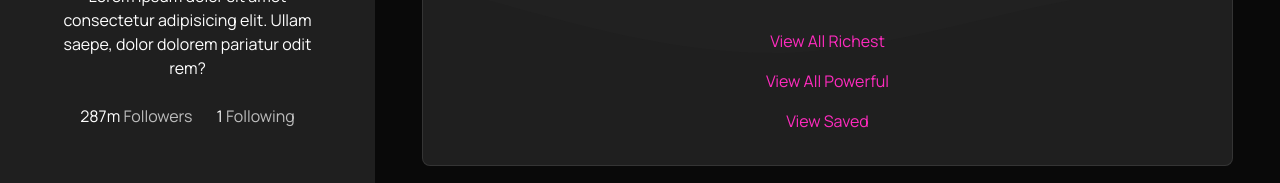
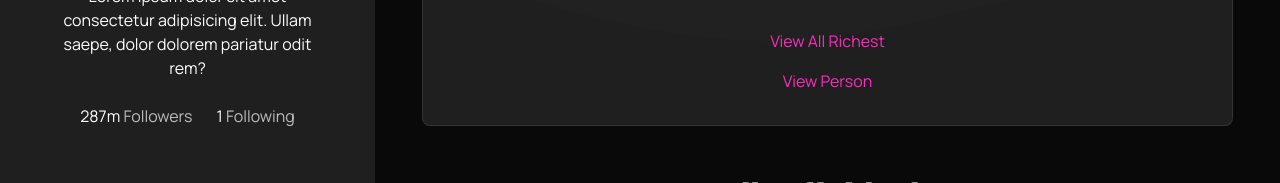
Before and after one commit to TDG-Org/Statue-Status, a React (Create React App) app in the folder client/: page / in a window 1280 px wide. Shown: the part 376-559 px from the top of the page. Built offline with nearby package versions, Linux system fonts and the light colour scheme.

Commit message:
linked mini bio page

```diff
--- a/client/src/pages/Home/HomePage.jsx
+++ b/client/src/pages/Home/HomePage.jsx
@@ -194,18 +194,10 @@ const HomePage = () => {
           </div>
           <div className="view-all-ppl-btn-wrapper">
             <Link
-              to="/powerful"
+              to="/mini-bio"
               className="view-all-ppl-btn"
             >
-              View All Powerful
-            </Link>
-          </div>
-          <div className="view-all-ppl-btn-wrapper">
-            <Link
-              to="/saved"
-              className="view-all-ppl-btn"
-            >
-              View Saved
+              View Person
             </Link>
           </div>
 
--- a/client/src/pages/MiniBio/MiniBioPage.jsx
+++ b/client/src/pages/MiniBio/MiniBioPage.jsx
@@ -5,10 +5,11 @@ const MiniBioPage = () => {
     <div className="MiniBioPage page">
       <h1>A Quick Look at [Person&apos;s Name]</h1>
 
+      <p><i className="bi bi-arrow-left"></i> Home</p>
       <hr />
 
       <div className="container">
-
+        <p>Lorem ipsum dolor sit amet consectetur adipisicing elit. Quaerat adipisci, aperiam deserunt ipsam ad voluptatibus. Eos saepe sequi officia possimus aliquam in ipsam corrupti delectus maiores placeat neque, omnis vitae.</p>
       </div>
 
       <hr />
--- a/client/src/pages/Statue-Status.jsx
+++ b/client/src/pages/Statue-Status.jsx
@@ -21,12 +21,13 @@ import {
   SavedPage,
   RichestPage,
   ProfilePage,
+  MiniBioPage,
   DiscoverPage,
   PowerfulPage,
   SettingsPage,
   FollowersPage,
   FollowingPage,
-} from "./index";
+} from "./";
 
 // Styles
 import "../sass/main.scss";
@@ -61,6 +62,7 @@ const StatueStatus = () => {
             {/* Home Extend Pages  */}
             <Route path="/richest" element={<RichestPage />} />
             <Route path="/powerful" element={<PowerfulPage />} />
+            <Route path="/mini-bio" element={<MiniBioPage />} />
 
             {/* Follow Lists Pages */}
             <Route path="/followers" element={<FollowersPage />} />
--- a/client/src/pages/index.js
+++ b/client/src/pages/index.js
@@ -1,6 +1,4 @@
 // Core Page Components File to Export as bundle
-
-import MiniBioPage from "./MiniBio/MiniBioPage";
 
 // Import
 import HomePage from "./Home/HomePage";
@@ -8,6 +6,7 @@ import AboutPage from "./About/AboutPage";
 import SavedPage from "./Saved/SavedPage";
 import ProfilePage from "./Profile/ProfilePage";
 import RichestPage from "./Richest/RichestPage";
+import MiniBioPage from "./MiniBio/MiniBioPage";
 import DiscoverPage from "./Discover/DiscoverPage";
 import SettingsPage from "./Settings/SettingsPage";
 import PowerfulPage from "./Powerful/PowerfulPage";
@@ -23,6 +22,7 @@ export {
   SavedPage,
   RichestPage,
   ProfilePage,
+  MiniBioPage,
   DiscoverPage,
   SettingsPage,
   PowerfulPage,
@@ -30,7 +30,3 @@ export {
   FollowingPage,
   StatueStatus,
 };
-
-export {
-  MiniBioPage
-};
```
